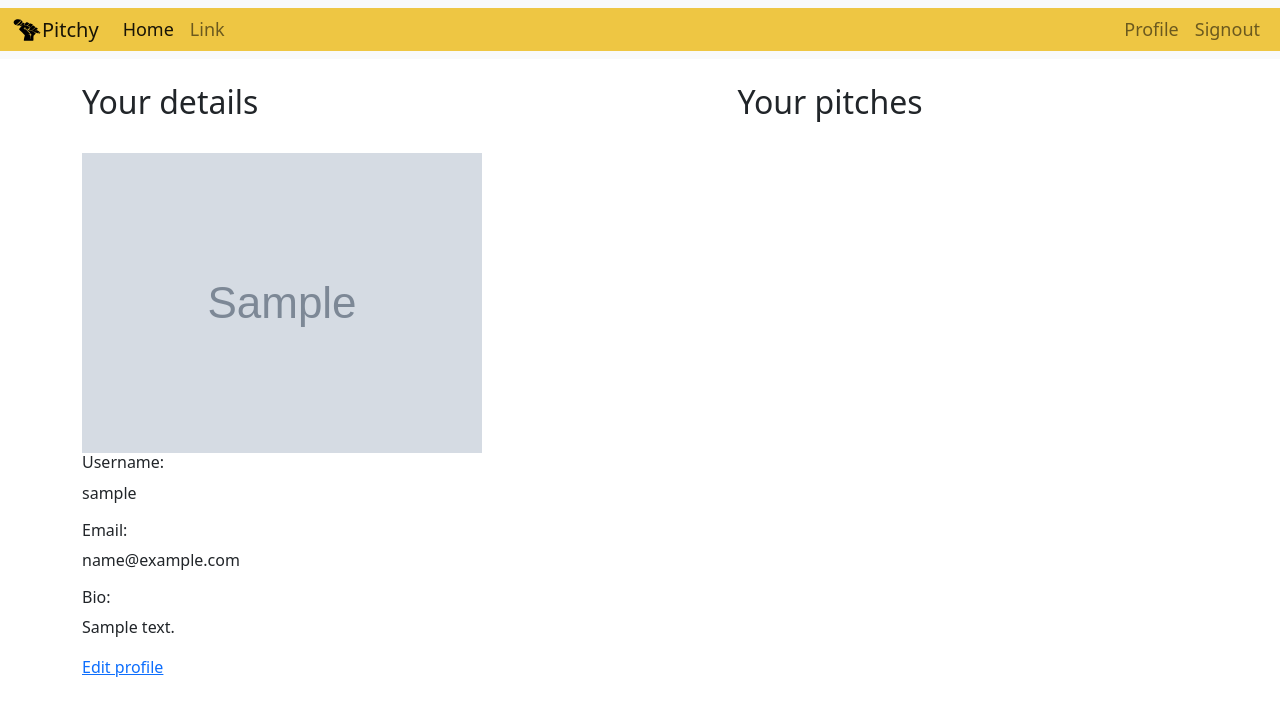
After one commit to wanjugu96/Pitches-Application, a Flask app: a page that uses app/templates/base.html in a window 1280 px wide. The commit adds this page. Shown: the top 726 px of the page. Run offline with Flask 2, Linux system fonts and the light colour scheme; a user stored in the database is signed in; tables that the repository leaves empty hold one stand-in row (values such as "Sample post"); grey boxes marked "Sample" are stand-in pictures; some libraries are stand-ins or nearby versions.

Commit message:
adding profile update

```diff
--- a/app/auth/forms.py
+++ b/app/auth/forms.py
@@ -1,5 +1,6 @@
 from flask_wtf import FlaskForm
 from wtforms import StringField,PasswordField,SubmitField,BooleanField
+from wtforms.fields.simple import TextAreaField
 from wtforms.validators import Required,Email,EqualTo, ValidationError
 from ..models import User
 
@@ -25,3 +26,8 @@ class LoginForm(FlaskForm):
     password = PasswordField('Password',validators =[Required()])
     remember = BooleanField('Remember me')
     submit = SubmitField('Sign In')
+
+
+
+class CommentSubmission(FlaskForm):
+    pass
--- a/app/main/views.py
+++ b/app/main/views.py
@@ -1,20 +1,44 @@
 from flask import render_template,request,redirect,url_for,abort
 from . import main
 from flask_login import login_required
-from models import User
+from ..models import User
+from .. import db
+from .forms import UpdateProfile
 
 
 @main.route('/')
 def index():
     return render_template('index.html')
 
+@main.route('/user/<uname>')
 def profile(uname):
     user=User.query.filter_by(username=uname).first()
 
     if user is None:
         abort(404)
 
-    return render_template('profile.html',user=user)
+    return render_template('profile/profile.html',user=user)
+
+
+@main.route('/user/<uname>/update',methods=['GET','POST'])
+@login_required
+def update_profile(uname):
+    user=User.query.filter_by(username=uname).first()
+    if user is None:
+        abort(404)
+
+    form=UpdateProfile()
+
+    if form.validate_on_submit():
+        user.bio=form.bio.data
+
+        db.session.add(user)
+        db.session.commit()
+
+        return redirect (url_for('main.profile',uname=user.username))
+
+    return render_template('profile/update.html',form=form)
+
 
 @main.route('/comments',methods=['GET','POST'])
 @login_required
--- a/app/models.py
+++ b/app/models.py
@@ -13,7 +13,8 @@ class User(db.Model,UserMixin):
     username=db.Column(db.String(255))
     email=db.Column(db.String(255))
     pass_secure=db.Column(db.String(255))
-    bio=db.Column(db.string(255))
+    bio=db.Column(db.String(255))
+    profilepicpath=db.Column(db.String(255))
     comments=db.relationship('Comment',backref='users',lazy='dynamic')
     pitch=db.relationship('Pitch',backref='users',lazy='dynamic')
 
--- a/app/templates/base.html
+++ b/app/templates/base.html
@@ -31,7 +31,7 @@
                     <ul class="nav navbar-nav navbar-right">
                     {% if current_user.is_authenticated%}
                      <li class="nav-item">
-                        <a class="nav-link" href="#">Profile</a>
+                        <a class="nav-link" href="{{url_for('main.profile',uname=current_user.username)}}">Profile</a>
                     </li>
 
 
--- /dev/null
+++ b/app/templates/profile/profile.html
@@ -0,0 +1,37 @@
+{% extends 'base.html'%}
+{%block styles%}
+{{super()}}
+{%endblock%}
+{%block content%}
+<div class="container">
+    <div class="row ">
+        <div class="col-md-4 my-4 4 pb-4 ">
+        <h2 class="pb-4">Your details</h2>
+        {%if user.profilepicpath%}
+        <img src="{{url_for('static',filename=user.profilepicpath)}}" alt="" class="img_thumbnail">
+        {%else %}
+        <p>No profile pic</p>
+        {%endif%}
+            <h6>Username:</h6>
+            <p>{{user.username}}</p>
+            <h6>Email:</h6>
+            <p>{{user.email}}</p>
+            <h6>Bio:</h6>
+            {%if user.bio%}
+            <p>{{user.bio}}</p>
+            {%else%}
+            <P>{{user.username}} has no bio</p>
+            {%endif%}
+            {% if user == current_user %}
+    <a href="{{url_for('main.update_profile',uname=user.username)}}">Edit profile</a>
+{% endif %}
+
+
+        </div>
+        <div class="col-md-8 my-4 pb-4">
+        <h2 class="pb-4" ><center>Your pitches</center></h2>
+        </div>
+    </div>
+</div>
+
+{% endblock %}
```
Also changed, not shown: app/main/forms.py (added, +8 -0 lines), app/templates/profile/update.html (added, +8 -0 lines), migrations/versions/9f102cac13af_initial_migration4.py (added, +28 -0 lines), migrations/versions/a511e5ed8edc_initial_migration3.py (added, +28 -0 lines).
